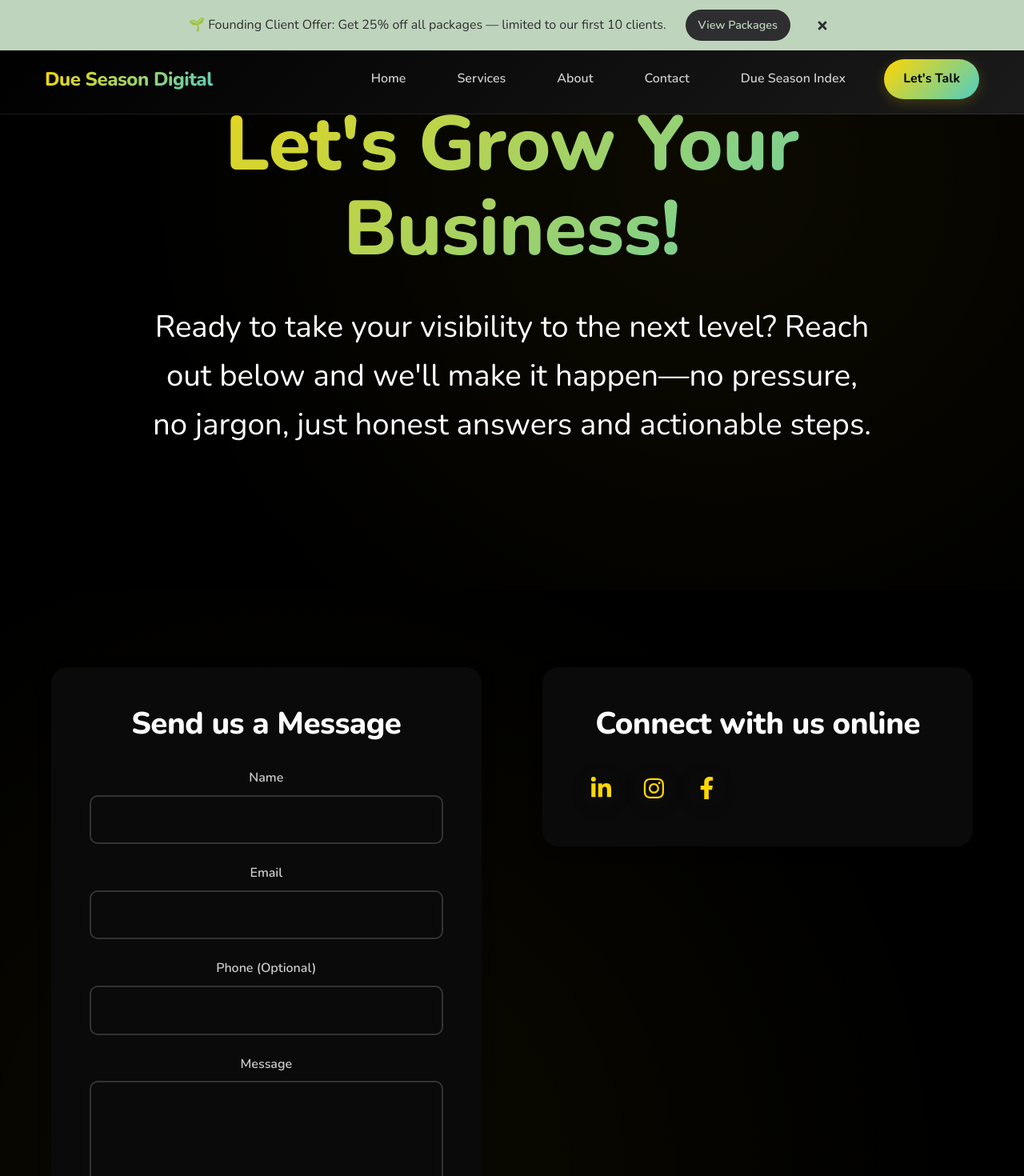
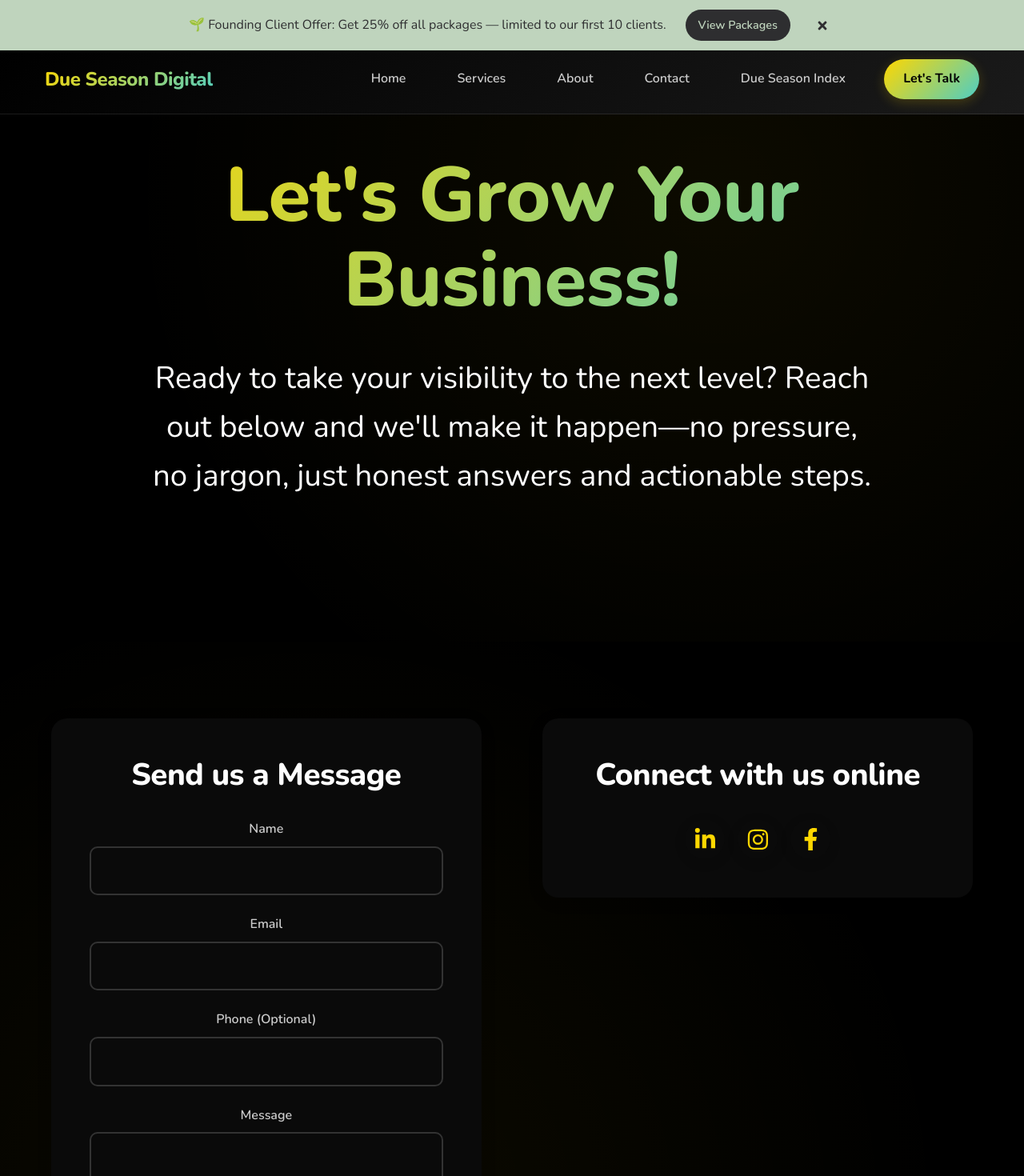
Before and after one commit to KJGuce/dueseasondigital.github.io, a React (Vite) app in the folder react-site/: page /contact in a window 1280 px wide. Shown: the top 1470 px of the page at 80% size. Built offline with nearby package versions, Linux system fonts and the light colour scheme.

Commit message:
fix: adjust contact page hero padding and social icons alignment

```diff
--- a/react-site/src/pages/ContactPage.module.css
+++ b/react-site/src/pages/ContactPage.module.css
@@ -14,7 +14,7 @@
 
 /* Hero Section */
 .hero {
-  padding: clamp(4rem, 10vw, 8rem) 0;
+  padding: clamp(8rem, 15vw, 12rem) 0 clamp(4rem, 10vw, 8rem) 0;
   background: linear-gradient(
     135deg,
     var(--color-background) 0%,
@@ -250,10 +250,27 @@
   flex-shrink: 0;
 }
 
+.socialConnect {
+  background: var(--color-background-light);
+  padding: clamp(2rem, 4vw, 3rem);
+  border-radius: 20px;
+  box-shadow: 0 4px 20px rgba(0, 0, 0, 0.1);
+  text-align: center;
+}
+
+.socialConnect h2 {
+  font-size: clamp(1.8rem, 3vw, 2.5rem);
+  color: var(--color-text);
+  margin-bottom: 2rem;
+  text-align: center;
+}
+
 .socialIcons {
   display: flex;
   gap: 1rem;
   margin-top: 2rem;
+  justify-content: center;
+  align-items: center;
 }
 
 .socialIconLink {
```
